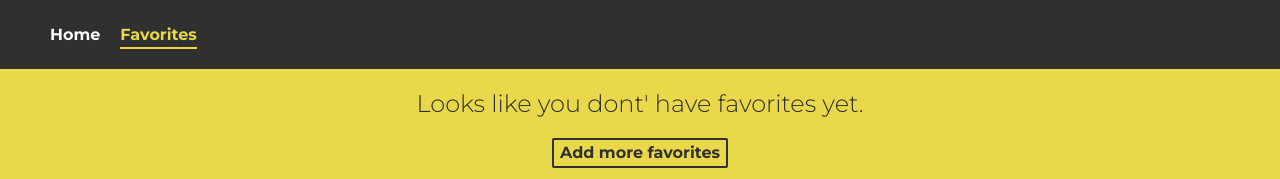
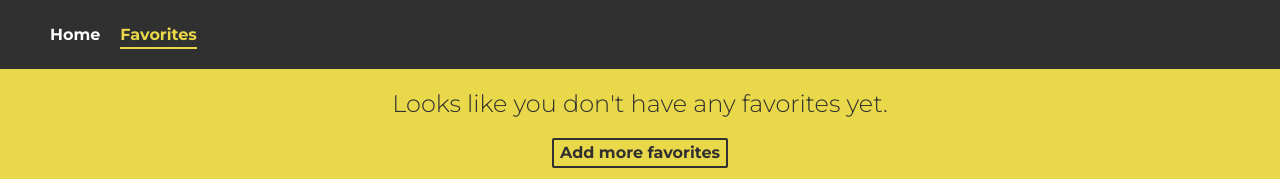
Before and after one commit to TomvonH/gif-picker, a Vue app: page /#/favorites in a window 1280 px wide. Shown: the top 179 px of the page. Built offline with nearby package versions, Linux system fonts and the light colour scheme.

Commit message:
typo fix

```diff
--- a/src/components/FavoritesList.vue
+++ b/src/components/FavoritesList.vue
@@ -62,7 +62,7 @@ export default {
       gif: {},
       title:
         "Welcome to your Favorites! Is there anything else you want to add?",
-      titleNoFavorites: "Looks like you dont' have favorites yet.",
+      titleNoFavorites: "Looks like you don't have any favorites yet.",
       addMoreFavorites: "Add more favorites",
       currentPage: 1,
       pageCount: 0,
```
Also changed, not shown: 9 other files (tests, documents, lock files or other folders).
